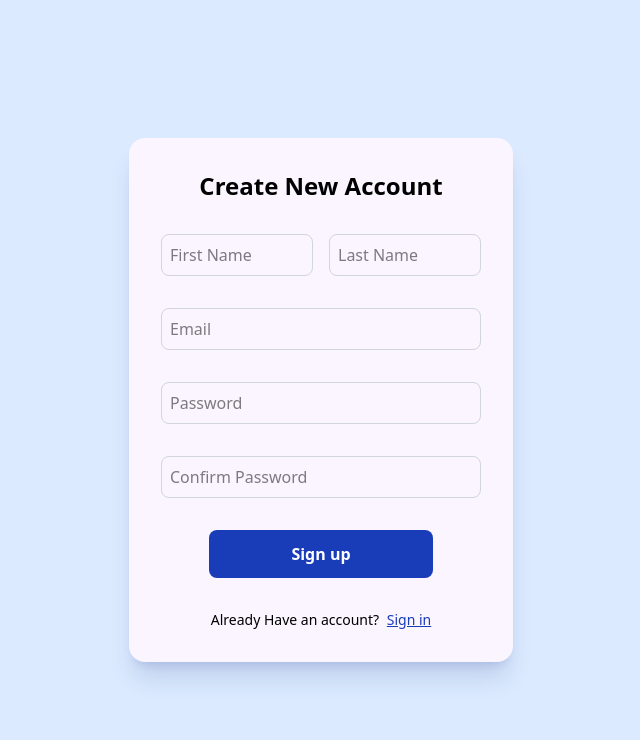
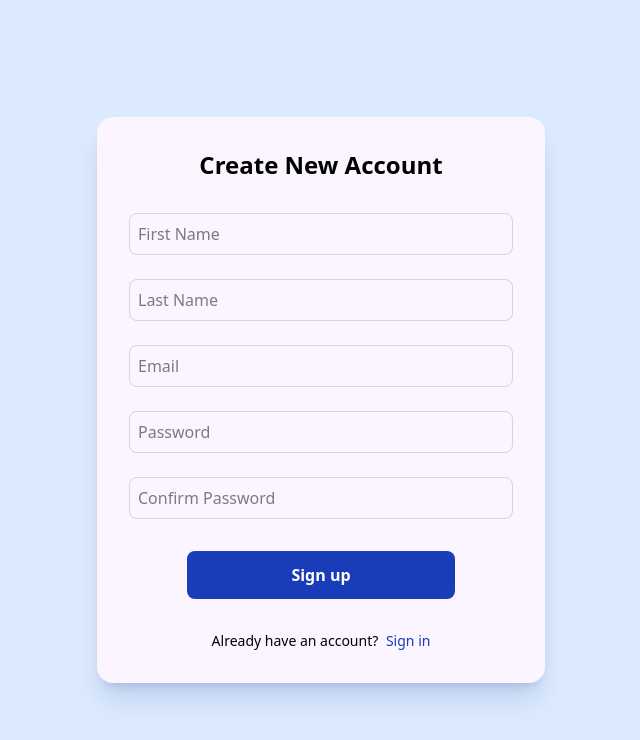
Before and after one commit to Izzeddin-Samara/TeamBase, a React (Vite) app in the folder Client/: page /signup in a window 1280 px wide. Shown: the top 740 px of the page, without its empty margins (319-959 px from the left). Built offline with nearby package versions, Linux system fonts and the light colour scheme.

Commit message:
Enhance signup form with dynamic field validation, API integration, and real-time feedback

```diff
--- a/Client/src/components/Signup.tsx
+++ b/Client/src/components/Signup.tsx
@@ -1,6 +1,7 @@
 import { Link } from "react-router-dom";
 import InputField from "./InputField";
 import { useState } from "react";
+import axios from "axios";
 
 type FormData = {
   firstName: string;
@@ -35,82 +36,104 @@ const Signup: React.FC = () => {
     confirmPassword: "",
   });
 
+  const [error, setError] = useState<string>("");
+  const [success, setSuccess] = useState<string>("");
+  const [loading, setLoading] = useState<boolean>(false);
+
+  const validateField = (name: string, value: string) => {
+    let message = "";
+
+    switch (name) {
+      case "firstName":
+        if (!value) message = "First Name is required";
+        else if (value.length < 2) message = "First Name should be at least 2 characters";
+        break;
+
+      case "lastName":
+        if (!value) message = "Last Name is required";
+        else if (value.length < 2) message = "Last Name should be at least 2 characters";
+        break;
+
+      case "email":
+        if (!value) message = "Email is required";
+        else if (!/\S+@\S+\.\S+/.test(value)) message = "Please enter a valid email";
+        break;
+
+      case "password":
+        if (!value) message = "Password is required";
+        else if (value.length < 8) message = "Password should be at least 8 characters";
+        break;
+
+      case "confirmPassword":
+        if (!value) message = "Confirm password is required";
+        else if (value !== formData.password) message = "Passwords don't match";
+        break;
+    }
+
+    setErrors((prev) => ({ ...prev, [name]: message }));
+  };
+
   const handleChange = (e: React.ChangeEvent<HTMLInputElement>) => {
     const { name, value } = e.target;
-    setFormData({ ...formData, [name]: value });
+
+    setFormData((prev) => ({ ...prev, [name]: value }));
+    validateField(name, value);
+
+    // Revalidate confirmPassword when password changes
+    if (name === "password" && formData.confirmPassword) {
+      validateField("confirmPassword", formData.confirmPassword);
+    }
   };
 
   const validateForm = (): boolean => {
-    const formErrors: FormErrors = {
+    let isValid = true;
+
+    Object.entries(formData).forEach(([key, value]) => {
+      validateField(key, value);
+      if (value === "" || errors[key as keyof FormErrors]) {
+        isValid = false;
+      }
+    });
+
+    return isValid;
+  };
+
+  const handleSubmit = async (e: React.FormEvent) => {
+    e.preventDefault();
+    if (validateForm()) {
+      try {
+        setLoading(true);
+        const res = await axios.post("http://localhost:8000/api/users/register", formData);
+        console.log(res.data);
+
+        setFormData({
           firstName: "",
           lastName: "",
           email: "",
           password: "",
           confirmPassword: "",
-    };
-    let isValid = true;
+        });
 
-    if (!formData.firstName) {
-      formErrors.firstName = "First Name is required";
-      isValid = false;
-    } else if (formData.firstName.length < 2) {
-      formErrors.firstName = "First Name should be al least 2 characters";
-      isValid = false;
+        setError("");
+        setSuccess("Registration successful");
+      } catch (err: any) {
+        setError(err.response?.data?.message || "Registration failed. Please try again.");
+      } finally {
+        setLoading(false);
       }
-
-    if (!formData.lastName) {
-      formErrors.lastName = "Last Name is required";
-      isValid = false;
-    } else if (formData.firstName.length < 2) {
-      formErrors.lastName = "Last Name should be al least 2 characters";
-      isValid = false;
     }
-
-    if (!formData.email) {
-      formErrors.email = "Email is required.";
-      isValid = false;
-    } else if (!/\S+@\S+\.\S+/.test(formData.email)) {
-      formErrors.email = "Please enter a valid email.";
-      isValid = false;
-    }
-
-    if (!formData.password) {
-      formErrors.password = "Password is required.";
-      isValid = false;
-    } else if (formData.password.length < 8) {
-      formErrors.password = "Password should be at least 8 characters";
-      isValid = false;
-    }
-
-    if (!formData.confirmPassword) {
-      formErrors.confirmPassword = "Confirm password is required";
-      isValid = false;
-    } else if (formData.password !== formData.confirmPassword) {
-      formErrors.confirmPassword = "Passwords don't match";
-      isValid = false;
-    }
-
-    setErrors(formErrors);
-    return isValid;
   };
 
-  const handleSubmit = (e: React.FormEvent) => {
-    e.preventDefault();
-    if (validateForm()) {
-      console.log("Form submitted");
-    }
-  };
   return (
-    <>
-      <div className="w-full h-screen flex items-center">
-        <div className="max-w-[30%] mx-auto bg-purple-50 p-8 rounded-2xl shadow-blue-900/15 shadow-xl">
+    <div className="w-full h-screen flex items-center p-8">
+      <div className=" w-full max-w-md mx-auto bg-purple-50 p-8 rounded-2xl shadow-blue-900/15 shadow-xl">
         <div className="grid grid-cols-1">
-            <div>
-              <h1 className="text-center text-2xl font-bold mb-4">
-                Create New Account
-              </h1>
-              <form onSubmit={handleSubmit} className="text-center">
-                <div className="flex gap-4">
+          <h1 className="text-center text-2xl font-bold mb-4">Create New Account</h1>
+
+          {error && <p className="text-red-700 text-center">{error}</p>}
+          {success && <p className="text-green-700 text-center">{success}</p>}
+
+          <form  onSubmit={handleSubmit} className="text-center">
               <div>
                 <InputField
                   type="text"
@@ -120,12 +143,11 @@ const Signup: React.FC = () => {
                   name="firstName"
                 />
                 {errors.firstName && (
-                      <p className="text-red-600 text-[13px] text-center mt-2">
-                        {errors.firstName}
-                      </p>
+                  <p className="text-red-600 text-xs tet-center mt-2">{errors.firstName}</p>
                 )}
               </div>
-                  <div>
+
+              <div className="mt-2">
                 <InputField
                   type="text"
                   placeholder="Last Name"
@@ -134,13 +156,11 @@ const Signup: React.FC = () => {
                   name="lastName"
                 />
                 {errors.lastName && (
-                      <p className="text-red-600 text-[13px] text-center mt-2">
-                        {errors.lastName}
-                      </p>
+                  <p className="text-red-600 text-xs text-center mt-2">{errors.lastName}</p>
                 )}
               </div>
-                </div>
-                <div className="mt-4">
+
+            <div className="mt-2">
               <InputField
                 type="email"
                 placeholder="Email"
@@ -149,12 +169,11 @@ const Signup: React.FC = () => {
                 name="email"
               />
               {errors.email && (
-                    <p className="text-red-600 text-[13px] text-center mt-2">
-                      {errors.email}
-                    </p>
+                <p className="text-red-600 text-xs text-center mt-2">{errors.email}</p>
               )}
             </div>
-                <div className="mt-4">
+
+            <div className="mt-2">
               <InputField
                 type="password"
                 placeholder="Password"
@@ -163,12 +182,11 @@ const Signup: React.FC = () => {
                 name="password"
               />
               {errors.password && (
-                    <p className="text-red-600 text-[13px] text-center mt-2">
-                      {errors.password}
-                    </p>
+                <p className="text-red-600 text-xs text-center mt-2">{errors.password}</p>
               )}
             </div>
-                <div className="mt-4">
+
+            <div className="mt-2">
               <InputField
                 type="password"
                 placeholder="Confirm Password"
@@ -176,23 +194,21 @@ const Signup: React.FC = () => {
                 onChange={handleChange}
                 name="confirmPassword"
               />
-
               {errors.confirmPassword && (
-                    <p className="text-red-600 text-[13px] text-center mt-2">
-                      {errors.confirmPassword}
-                    </p>
+                <p className="text-red-600 text-xs text-center mt-2">{errors.confirmPassword}</p>
               )}
             </div>
 
-                <button className="bg-blue-800  font-bold hover:bg-blue-900 p-3 w-[70%]  mt-8 text-md text-white rounded-lg focus:ring-4 focus:ring-blue-300 cursor-pointer">
-                  Sign up
+            <button
+              className="bg-blue-800 font-bold hover:bg-blue-900 p-3 w-[70%] mt-8 text-md text-white rounded-lg focus:ring-4 focus:ring-blue-300 cursor-pointer"
+              type="submit"
+            >
+              {loading ? "Signing up ..." : "Sign up"}
             </button>
+
             <p className="text-center text-sm mt-8">
-                  Already Have an account?{" "}
-                  <Link
-                    className="text-blue-800 underline hover:no-underline ml-1"
-                    to="/"
-                  >
+              Already have an account?{" "}
+              <Link className="text-blue-800 hover:underline ml-1" to="/">
                 Sign in
               </Link>
             </p>
@@ -200,8 +216,7 @@ const Signup: React.FC = () => {
         </div>
       </div>
     </div>
-      </div>
-    </>
   );
 };
+
 export default Signup;
```
Lines whose indentation alone changed are shown as unchanged.
